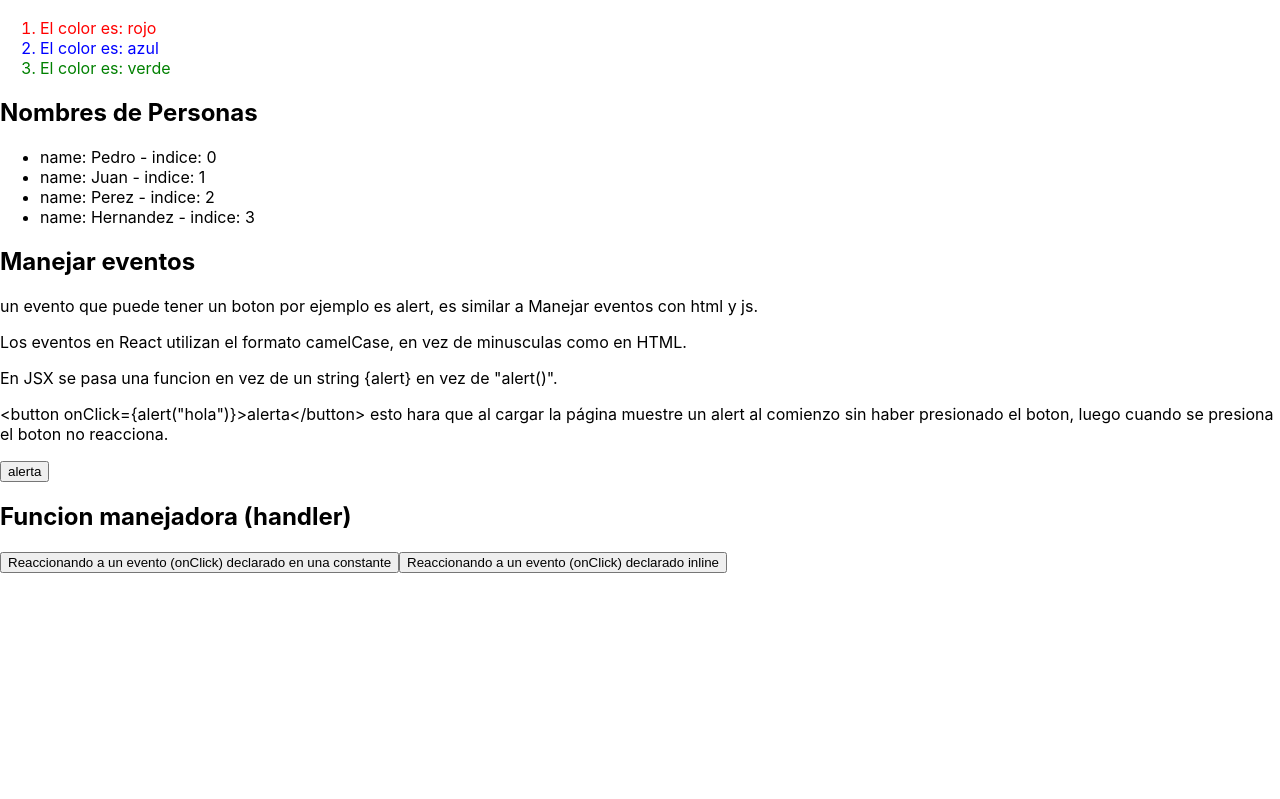
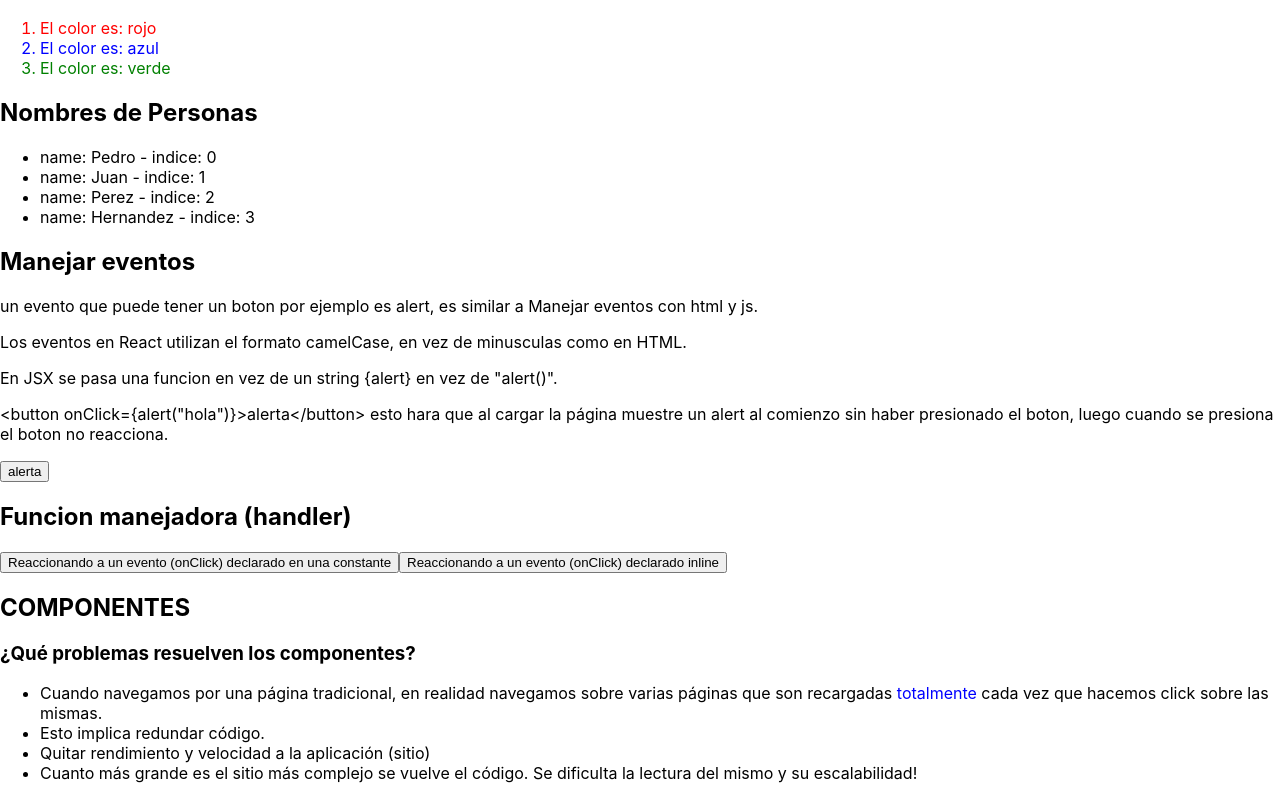
Before and after one commit to patricioprietogaray/numen2023, a React (Create React App) app: page / in a window 1280 px wide. Shown: the part 370-1169 px from the top of the page. Before the commit the page ends 943 px from the top, so only its background shows below. Built offline with nearby package versions, Linux system fonts and the light colour scheme.

Commit message:
componentes01

```diff
--- a/src/App.js
+++ b/src/App.js
@@ -85,7 +85,23 @@ function App() {
 
       <h2>Funcion manejadora (handler)</h2>
       <button onClick={reaccionHandler}>Reaccionando a un evento (onClick) declarado en una constante</button>
-      <button onClick={()=>alert('Reaccion inline!')}>Reaccionando a un evento (onClick) declarado inline</button>
+      <button onClick={() => alert('Reaccion inline!')}>Reaccionando a un evento (onClick) declarado inline</button>
+
+
+      <h2>COMPONENTES</h2>
+      <h3>¿Qué problemas resuelven los componentes?</h3>
+      <ul>
+        <li>Cuando navegamos por una página tradicional,
+          en realidad navegamos sobre varias páginas que son
+          recargadas <span style={{color: colores[1].color}}>totalmente</span> cada vez que hacemos click sobre las mismas.
+        </li>
+        <li>Esto implica redundar código.
+        </li>
+        <li>Quitar rendimiento y velocidad a la aplicación (sitio)</li>
+        <li>Cuanto más grande es el sitio más complejo se vuelve el código.
+          Se dificulta la lectura del mismo y su escalabilidad!
+        </li>
+      </ul>
     </>
   );
 }
```
